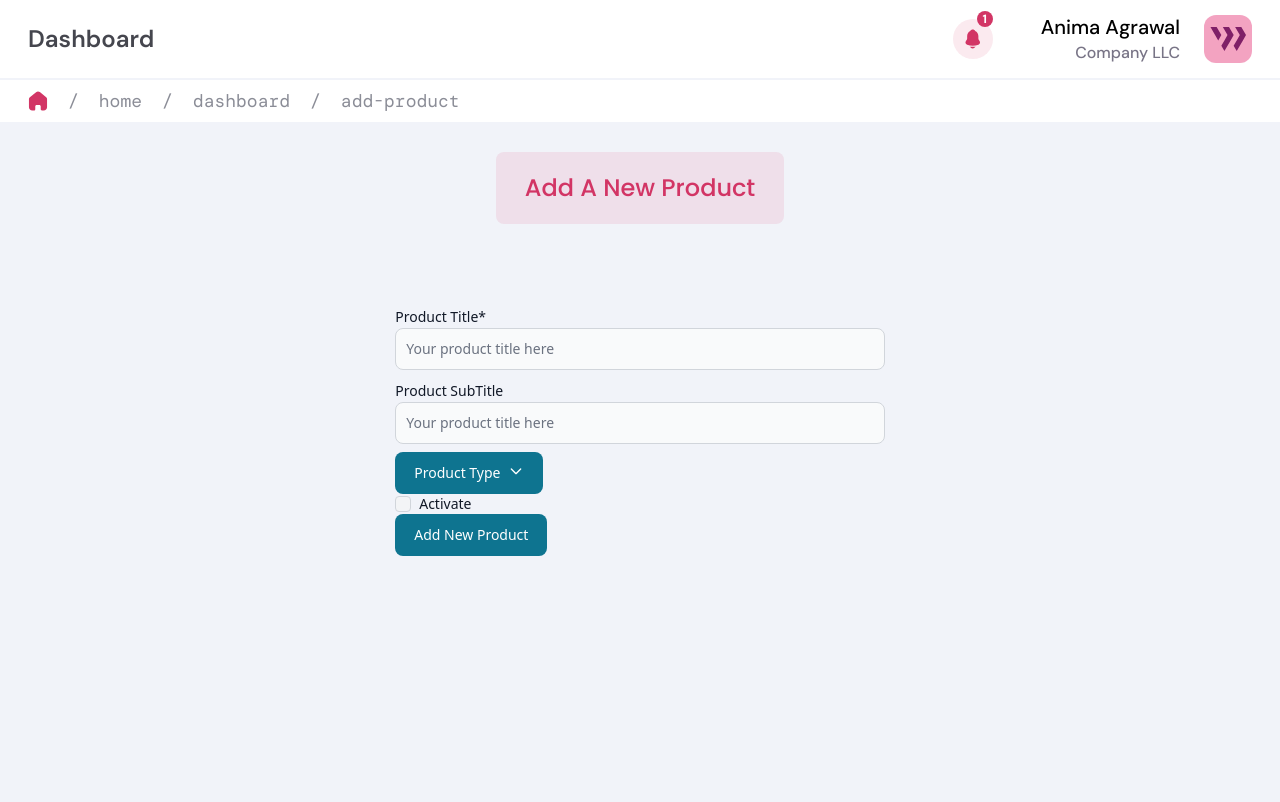
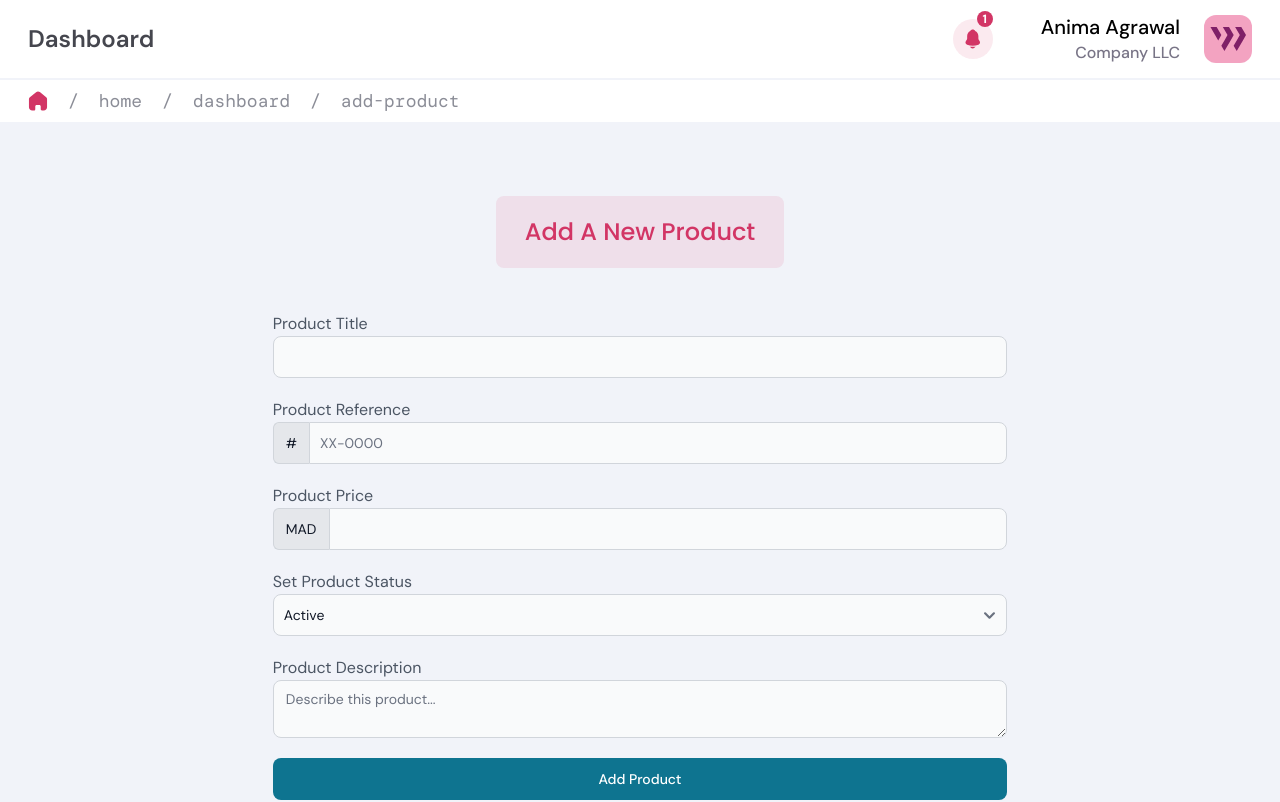
Before and after one commit to 0umaima/Admin-Dashboard, a React (Vite) app: page /home/dashboard/add-product in a window 1280 px wide. Shown: the top 802 px of the page. Built offline with nearby package versions, Linux system fonts and the light colour scheme; a web font is replaced by a local one.

Commit message:
build add product form

```diff
--- a/src/pages/AddProduct.jsx
+++ b/src/pages/AddProduct.jsx
@@ -1,52 +1,166 @@
 import Layout from "../Layout/Layout";
-import {
-  TextInput,
-  Button,
-  Checkbox,
-  Label,
-  Dropdown,
-  FloatingLabel,
-} from "flowbite-react";
+import { useState } from "react";
+import { useForm, Controller } from "react-hook-form";
+import { TextInput, Textarea, Button, Select, Toast } from "flowbite-react";
+import { HiCheck } from "react-icons/hi";
 
 function AddProduct() {
+  const {
+    handleSubmit,
+    control,
+    formState: { errors, isSubmitted },
+  } = useForm();
+
+  const [showToast, setShowToast] = useState(false);
+  const onSubmit = (data) => {
+    console.log(data);
+
+    if (Object.keys(errors).length === 0) {
+      setShowToast(true);
+    }
+  };
+
   return (
     <Layout>
-      <div className="h-screen flex flex-col items-center w-full">
-        <div className=" w-72 rounded-lg bg-light-pink flex items-center justify-center p-5 mb-20">
-          <h1 className="font-Poppins font-medium text-2xl text-raspberry">
+      <div className="h-full flex flex-col items-center justify-center w-full relative">
+        <div className="w-56 md:w-72 rounded-lg bg-light-pink flex items-center justify-center p-3 md:p-5 my-11 ">
+          <h1 className="font-Poppins font-medium text-lg md:text-xl lg:text-2xl text-raspberry">
             Add A New Product
           </h1>
         </div>
-        <form className="w-[40%] gap-5">
-          <div className="mb-2">
-            <Label htmlFor="Title" value="Product Title*" />
-            <TextInput
-              id="Title"
-              type="Title"
-              placeholder="Your product title here"
-              required
+        <form
+          onSubmit={handleSubmit(onSubmit)}
+          className="w-[90%] md:w-[80%] lg:w-[70%] xl:w-[60%] h-full font-DM text-gray-600 flex flex-col gap-5"
+        >
+          <div className="">
+            <label htmlFor="productTitle">Product Title</label>
+            <Controller
+              control={control}
+              name="productTitle"
+              rules={{ required: true, maxLength: 20 }}
+              render={({ field }) => (
+                <TextInput type="text" id="productTitle" {...field} />
+              )}
             />
+            {errors.productTitle && errors.productTitle.type === "required" && (
+              <span className="text-raspberry">This field is required</span>
+            )}
+            {errors.productTitle &&
+              errors.productTitle.type === "maxLength" && (
+                <span className="text-raspberry">
+                  The title must not exceed 20 characters
+                </span>
+              )}
           </div>
-          <div className="mb-2">
-            <Label htmlFor="SubTitle" value="Product SubTitle" />
-            <TextInput
-              id="SubTitle"
-              type="SubTitle"
-              placeholder="Your product title here"
+
+          <div className="flowbite-form-group">
+            <label htmlFor="productRef">Product Reference</label>
+            <Controller
+              control={control}
+              name="productRef"
+              rules={{ required: true, pattern: /^[A-Z]{2}-\d{4}$/ }}
+              render={({ field }) => (
+                <TextInput
+                  id="Currency"
+                  placeholder="XX-0000"
+                  addon="#"
+                  {...field}
+                />
+              )}
             />
+            {errors.productRef && errors.productRef.type === "required" && (
+              <span className="text-raspberry">This field is required</span>
+            )}
+            {errors.productRef && errors.productRef.type === "pattern" && (
+              <span className="text-raspberry">Invalid product reference</span>
+            )}
           </div>
-          <Dropdown label="Product Type" dismissOnClick={false}>
-            <Dropdown.Item>Phones</Dropdown.Item>
-            <Dropdown.Item>Watches</Dropdown.Item>
-            <Dropdown.Item>Tablets</Dropdown.Item>
-            <Dropdown.Item>HeadPhones</Dropdown.Item>
-          </Dropdown>
-          <div className="flex items-center gap-2">
-            <Checkbox id="Active" name="active"/>
-            <Label htmlFor="Active">Activate</Label>
+
+          <div className="flowbite-form-group">
+            <label htmlFor="productPrice">Product Price</label>
+            <Controller
+              control={control}
+              name="productPrice"
+              rules={{ required: true, min: 10, max: 10000 }}
+              render={({ field }) => (
+                <TextInput
+                  type="number"
+                  id="productPrice"
+                  addon="MAD"
+                  {...field}
+                />
+              )}
+            />
+            {errors.productPrice && errors.productPrice.type === "required" && (
+              <span className="text-raspberry">This field is required</span>
+            )}
+            {errors.productPrice &&
+              (errors.productPrice.type === "min" ||
+                errors.productPrice.type === "max") && (
+                <span className="text-raspberry">Invalid product price</span>
+              )}
           </div>
-          <Button type="submit">Add New Product</Button>
+
+          <div className="flowbite-form-group">
+            <label htmlFor="productStatus">Set Product Status</label>
+            <Controller
+              control={control}
+              name="productStatus"
+              rules={{ required: true, maxLength: 20 }}
+              render={({ field }) => (
+                <Select id="productStatus" required {...field}>
+                  <option value="active">Active</option>
+                  <option value="inactive">Inactive</option>
+                </Select>
+              )}
+            />
+            {errors.productStatus && (
+              <span className=" text-raspberry">This field is required</span>
+            )}
+          </div>
+
+          <div className="flowbite-form-group">
+            <label htmlFor="productDescription">Product Description</label>
+            <Controller
+              control={control}
+              name="productDescription"
+              rules={{ required: true, minLength: 50 }}
+              render={({ field }) => (
+                <Textarea
+                  id="productDescription"
+                  placeholder="Describe this product..."
+                  {...field}
+                />
+              )}
+            />
+            {errors.productDescription &&
+              errors.productDescription.type === "required" && (
+                <span className="text-raspberry">This field is required</span>
+              )}
+            {errors.productDescription &&
+              errors.productDescription.type === "minLength" && (
+                <span className="text-raspberry">
+                  Please provide at least 50 characters description
+                </span>
+              )}
+          </div>
+
+          <Button type="submit" className="mb-9">
+            Add Product
+          </Button>
         </form>
+        {/* Show the toast if form is submitted and has no errors */}
+        {showToast && Object.keys(errors).length === 0 && (
+          <Toast className="absolute top-0 right-0">
+            <div className="inline-flex h-8 w-8 shrink-0 items-center justify-center rounded-lg bg-green-100 text-green-500 dark:bg-green-800 dark:text-green-200">
+              <HiCheck className="h-5 w-5" />
+            </div>
+            <div className="ml-3 text-sm font-normal">
+              Product Added successfully.
+            </div>
+            <Toast.Toggle />
+          </Toast>
+        )}
       </div>
     </Layout>
   );
```
